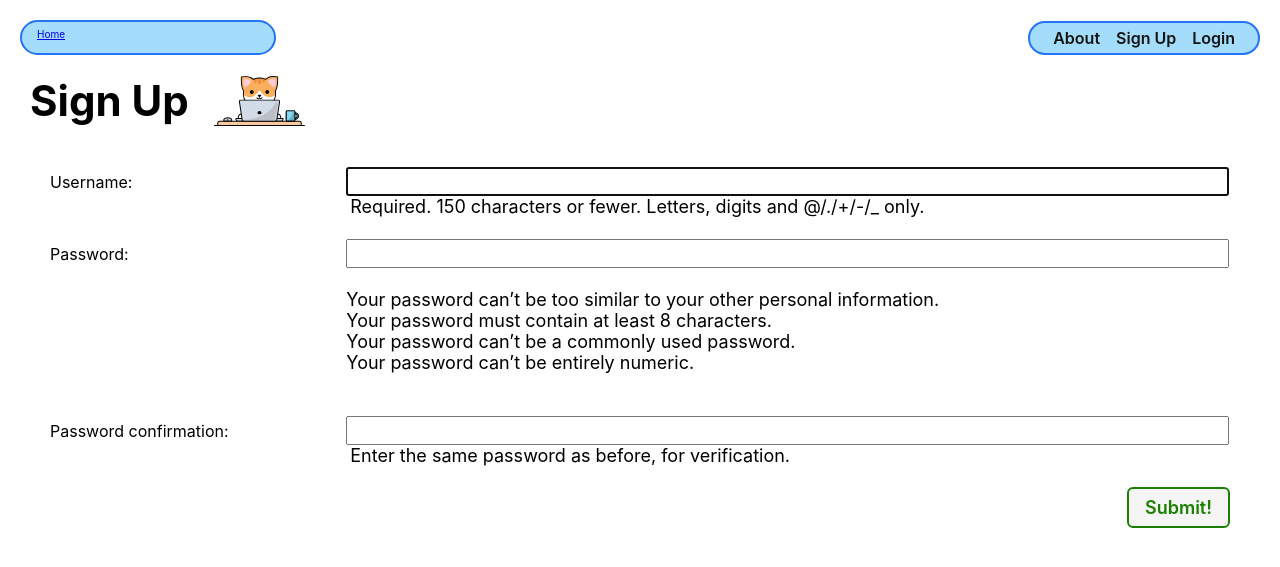
After one commit to berylrb/poptart-collector, a Django app: page /accounts/signup/ in a window 1280 px wide. The commit adds this page. Shown: the top 567 px of the page. Run offline with Django 4.2, Linux system fonts and the light colour scheme.

Commit message:
finish lab

```diff
--- a/main_app/models.py
+++ b/main_app/models.py
@@ -1,6 +1,7 @@
 from django.db import models
 from django.urls import reverse
 from datetime import date
+from django.contrib.auth.models import User
 
 FEELINGS = (
   ('R', 'Regret'),
@@ -22,6 +23,7 @@ class Poptart(models.Model):
   flavor = models.CharField(max_length=100)
   description = models.TextField(max_length=250)
   toppings = models.ManyToManyField(Topping)
+  user = models.ForeignKey(User, on_delete=models.CASCADE)
 
   def __str__(self):
     return self.flavor
--- a/main_app/templates/base.html
+++ b/main_app/templates/base.html
@@ -7,7 +7,7 @@
   <meta http-equiv="X-UA-Compatible" content="IE=edge">
   <meta name="viewport" content="width=device-width, initial-scale=1.0">
   <link rel="stylesheet" type="text/css" href="{% static 'css/base.css' %}">
-  <title>Cat Collector</title>
+  <title>Poptart Collector</title>
   {% block head %}
   {% endblock %}
 </head>
@@ -20,11 +20,18 @@
     </div>
     <nav>
       <ul>
-        <li><a href="{% url 'poptarts_index' %}">All Poptarts</a></li>
-        <li><a href="{% url 'toppings_index' %}">All Toppings</a></li>
-        <li><a href="{% url 'poptarts_create' %}">Add a Poptart</a></li>
-        <li><a href="{% url 'toppings_create' %}">Add a Topping</a></li>
-        <li><a href="{% url 'about' %}">About</a></li>
+        {% if user.is_authenticated %}
+          <li><a href="{% url 'poptarts_index' %}">All Poptarts</a></li>
+          <li><a href="{% url 'toppings_index' %}">All Toppings</a></li>
+          <li><a href="{% url 'poptarts_create' %}">Add a Poptart</a></li>
+          <li><a href="{% url 'toppings_create' %}">Add a Topping</a></li>
+          <li><a href="{% url 'about' %}">About</a></li>
+          <li><a href="{% url 'logout' %}">Log out</a></li>
+          {% else %}
+            <li><a href="{% url 'about' %}">About</a></li>
+            <li><a href="{% url 'signup' %}">Sign Up</a></li>
+            <li><a href="{% url 'home' %}">Login</a></li>
+          {% endif %}
       </ul>
     </nav>
   </header>
--- /dev/null
+++ b/main_app/templates/signup.html
@@ -0,0 +1,25 @@
+{% extends 'base.html' %}
+{% load static %}
+
+{% block head %}
+<link rel="stylesheet" type="text/css" href="{% static 'css/form.css' %}"/>
+{% endblock %}
+
+{% block content %}
+
+<div class="page-header">
+  <h1>Sign Up</h1>
+  <img src="{% static 'images/nerd-cat.svg' %}" alt="A cat using a computer"/>
+</div>
+{% if error_message %}
+  <p class="red-text">{{ error_message }}</p>
+{% endif %}
+<form action="" method="post" class="form-container" autocomplete="off">
+  {% csrf_token %}
+  <table>
+    {{ form.as_table }}
+  </table>
+  <button type="submit" class="btn submit">Submit!</button>
+</form>
+
+{% endblock %}
--- a/main_app/urls.py
+++ b/main_app/urls.py
@@ -2,7 +2,7 @@ from django.urls import path
 from . import views
 
 urlpatterns = [
-  path('', views.home, name='home'),
+  path('', views.Home.as_view(), name='home'),
   path('about/', views.about, name='about'),
   path('poptarts/', views.poptarts_index, name='poptarts_index'),
   path('poptarts/<int:poptart_id>/', views.poptarts_detail, name='poptarts_detail'),
@@ -16,4 +16,5 @@ urlpatterns = [
   path('toppings/', views.ToppingList.as_view(), name='toppings_index'),
   path('toppings/<int:pk>/update/', views.ToppingUpdate.as_view(), name='toppings_update'),
   path('toppings/<int:pk>/delete/', views.ToppingDelete.as_view(), name='toppings_delete'),
+  path('accounts/signup/', views.signup, name='signup')
 ]
--- a/main_app/views.py
+++ b/main_app/views.py
@@ -1,8 +1,16 @@
 from django.shortcuts import render, redirect
 from django.views.generic import ListView, DetailView
+from django.contrib.auth import login
+from django.contrib.auth.forms import UserCreationForm
+from django.contrib.auth.decorators import login_required
+from django.contrib.auth.mixins import LoginRequiredMixin
 from django.views.generic.edit import CreateView, UpdateView, DeleteView
 from .models import Poptart, Topping
 from .forms import EmotionForm
+from django.contrib.auth.views import LoginView
+
+class Home(LoginView):
+  template_name = 'home.html'
 
 class ToppingList(ListView):
   model = Topping
@@ -18,9 +26,13 @@ class ToppingDelete(DeleteView):
   model = Topping
   success_url = '/toppings/'
 
-class PoptartCreate(CreateView):
+class PoptartCreate(LoginRequiredMixin, CreateView):
   model = Poptart
   fields = ['flavor', 'description']
+
+  def form_valid(self, form):
+    form.instance.user = self.request.user
+    return super().form_valid(form)
 
 
 class PoptartUpdate(UpdateView):
@@ -35,14 +47,12 @@ class ToppingCreate(CreateView):
   model = Topping
   fields = '__all__'
 
-def home(request):
-  return HttpResponse('<h1>Hi</h1>')
-
 def about(request):
   return render(request, 'about.html')
 
+@login_required
 def poptarts_index(request):
-  poptarts = Poptart.objects.all()
+  poptarts = Poptart.objects.filter(user=request.user)
   return render(request, 'poptarts/index.html', { 'poptarts': poptarts })
 
 def poptarts_detail(request, poptart_id):
@@ -62,3 +72,19 @@ def add_feeling(request, poptart_id):
 def assoc_topping(request, poptart_id, topping_id):
   Poptart.objects.get(id=poptart_id).toppings.add(topping_id)
   return redirect('poptarts_detail', poptart_id=poptart_id)
+
+
+def signup(request):
+  error_message = ''
+  if request.method == 'POST':
+    form = UserCreationForm(request.POST)
+    if form.is_valid():
+      user = form.save()
+      login(request, user)
+      return redirect('daddies_index')
+    else:
+      error_message = 'Invalid sign up - try again'
+
+  form = UserCreationForm()
+  context = {'form': form, 'error_message': error_message}
+  return render(request, 'signup.html', context)
--- a/poptartcollector/settings.py
+++ b/poptartcollector/settings.py
@@ -123,6 +123,12 @@ USE_TZ = True
 
 STATIC_URL = 'static/'
 
+LOGIN_URL = 'home'
+
+LOGIN_REDIRECT_URL = 'poptarts_index'
+
+LOGOUT_REDIRECT_URL = 'home'
+
 # Default primary key field type
 # https://docs.djangoproject.com/en/4.1/ref/settings/#default-auto-field
 
--- a/poptartcollector/urls.py
+++ b/poptartcollector/urls.py
@@ -19,4 +19,5 @@ from django.urls import path, include
 urlpatterns = [
     path('admin/', admin.site.urls),
     path('', include('main_app.urls')),
+    path('accounts/', include('django.contrib.auth.urls')),
 ]
```
Also changed, not shown: main_app/templates/home.html (+11 -3 lines), main_app/migrations/0007_poptart_user.py (added).
